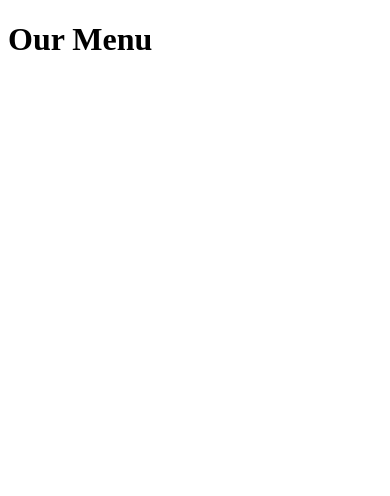
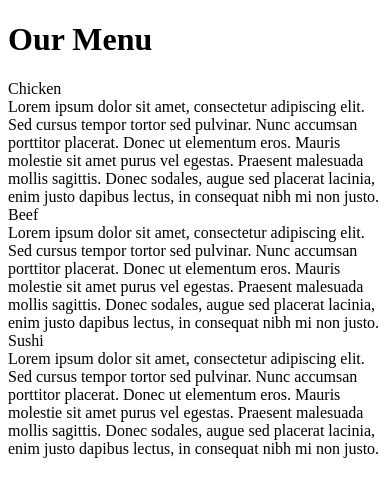
Before and after one commit to KimDuclos/as2-fs, a plain HTML site: page mod2-sol/index.html in a window 390 px wide. Drawn offline with Linux system fonts and the light colour scheme.

Commit message:
content and css breakpoints set

```diff
--- a/mod2-sol/css/styles.css
+++ b/mod2-sol/css/styles.css
@@ -0,0 +1,15 @@
+.row {
+    width: 100%;
+}
+
+@media (min-width: 992px) {
+
+}
+
+@media (min-width: 768px) and (max-width: 991px) {
+
+}
+
+@media (min-width: 767px) and (max-width: 767px) {
+
+}
--- a/mod2-sol/index.html
+++ b/mod2-sol/index.html
@@ -1,25 +1,38 @@
 <!DOCTYPE html>
 <html lang="en">
+
 <head>
     <meta charset="UTF-8">
     <meta name="viewport" content="width=device-width, initial-scale=1.0">
+    <link rel="stylesheet" href="css/styles.css">
     <title>Assignment Solution for Module 2</title>
 </head>
+
 <body>
     <h1>Our Menu</h1>
     <div class="row">
-        <div class="colum">
-            <div class="title"></div>
-            <div class="description>"></div>
+        <div class="column">
+            <div class="title">Chicken</div>
+            <div class="description>">Lorem ipsum dolor sit amet, consectetur adipiscing elit. Sed cursus tempor tortor
+                sed pulvinar. Nunc accumsan porttitor placerat. Donec ut elementum eros. Mauris molestie sit amet purus
+                vel egestas. Praesent malesuada mollis sagittis. Donec sodales, augue sed placerat lacinia, enim justo
+                dapibus lectus, in consequat nibh mi non justo.</div>
         </div>
-        <div class="colum">
-            <div class="title"></div>
-            <div class="description>"></div>
+        <div class="column">
+            <div class="title">Beef</div>
+            <div class="description>">Lorem ipsum dolor sit amet, consectetur adipiscing elit. Sed cursus tempor tortor
+                sed pulvinar. Nunc accumsan porttitor placerat. Donec ut elementum eros. Mauris molestie sit amet purus
+                vel egestas. Praesent malesuada mollis sagittis. Donec sodales, augue sed placerat lacinia, enim justo
+                dapibus lectus, in consequat nibh mi non justo.</div>
         </div>
-        <div class="colum">
-            <div class="title"></div>
-            <div class="description>"></div>
+        <div class="column">
+            <div class="title">Sushi</div>
+            <div class="description>">Lorem ipsum dolor sit amet, consectetur adipiscing elit. Sed cursus tempor tortor
+                sed pulvinar. Nunc accumsan porttitor placerat. Donec ut elementum eros. Mauris molestie sit amet purus
+                vel egestas. Praesent malesuada mollis sagittis. Donec sodales, augue sed placerat lacinia, enim justo
+                dapibus lectus, in consequat nibh mi non justo.</div>
         </div>
     </div>
 </body>
+
 </html>
```
